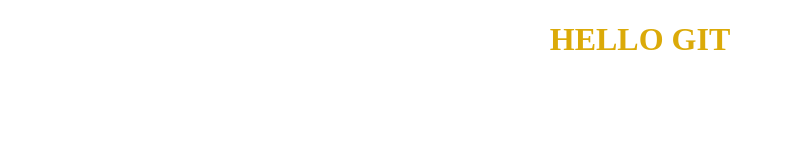
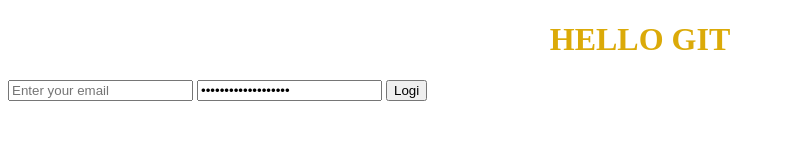
Before and after one commit to FmBrands/project-1, a plain HTML site: page index.html in a window 1280 px wide. Shown: the whole page, without its empty margins (0-785 px from the left). Drawn offline with Linux system fonts and the light colour scheme.

Commit message:
Added HTML login form
Form

```diff
--- a/index.html
+++ b/index.html
@@ -10,6 +10,11 @@
   </head>
   <body>
     <h1>HELLO GIT</h1>
+    <form>
+      <input type="email" placeholder="Enter your email" />
+      <input type="password" value="Enter your password" />
+      <input type="submit" value="Logi" />
+    </form>
     <script src="script.js"></script>
   </body>
 </html>
```
